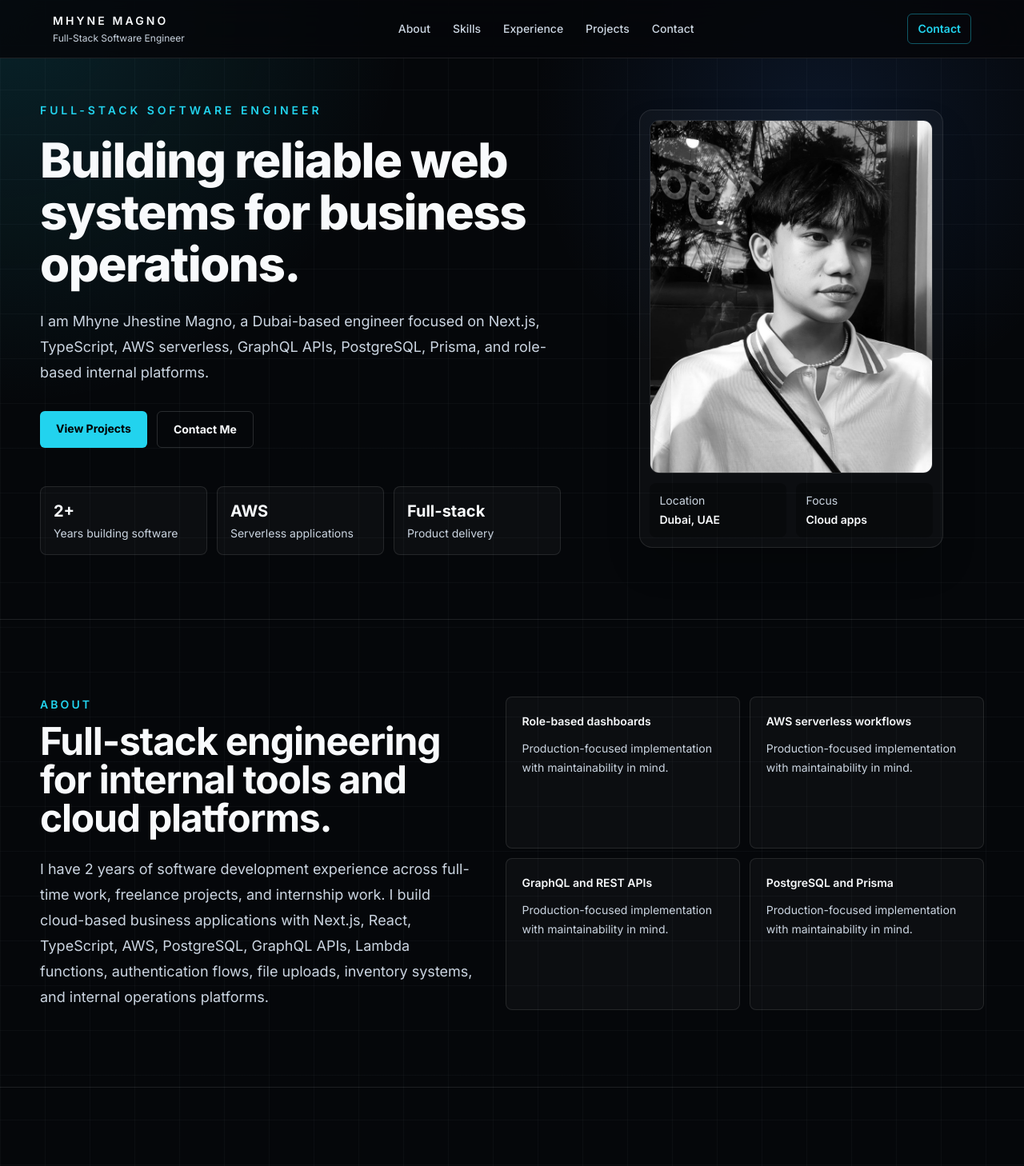
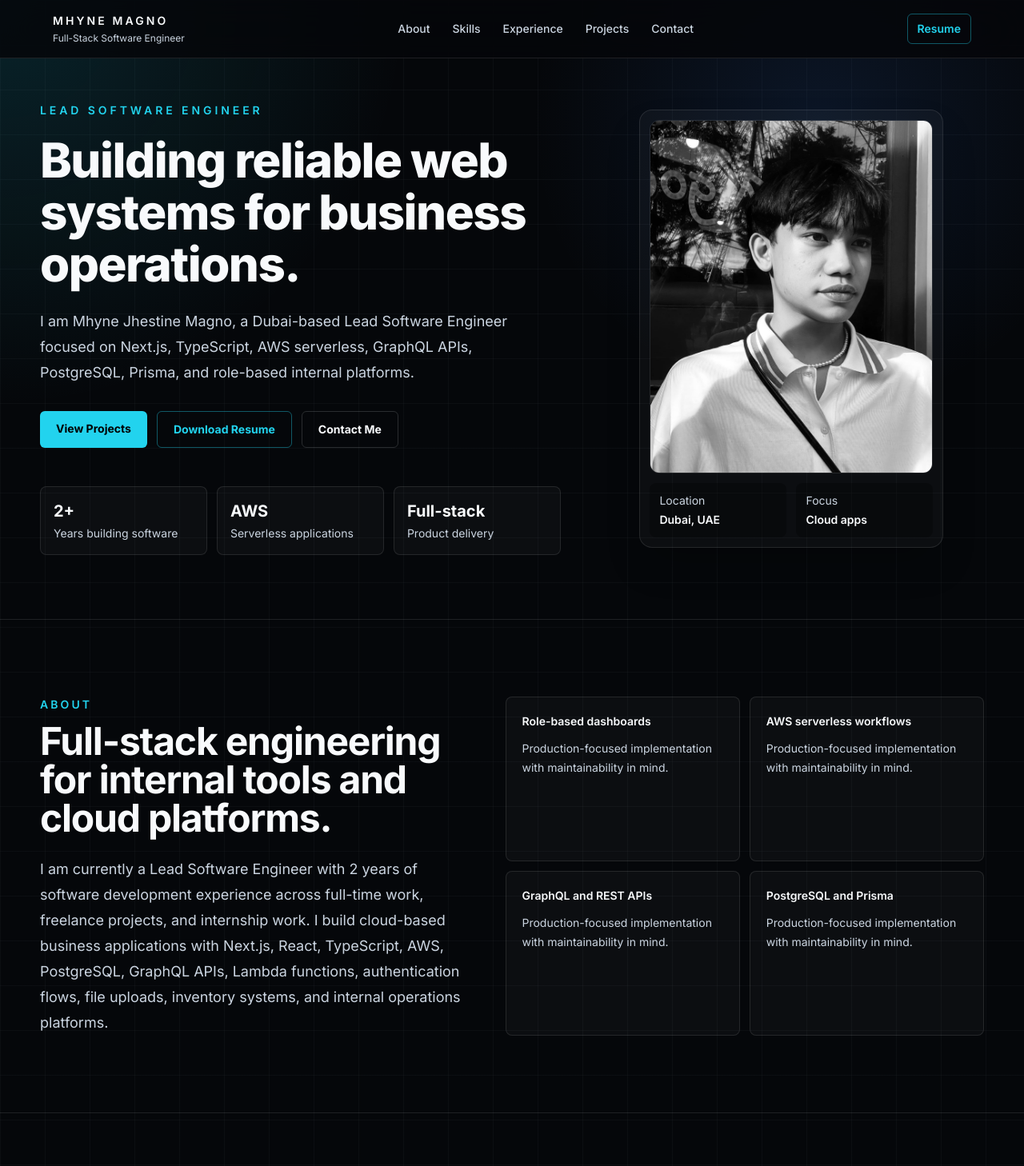
Before and after one commit to Mhyneski/LatestPortfolio, a React (Vite) app: page / in a window 1280 px wide. Shown: the top 1458 px of the page at 80% size. Built offline with nearby package versions, Linux system fonts and the light colour scheme.

Commit message:
Update resume and lead engineer experience

```diff
--- a/src/components/aboutMeSection/AboutMeText.jsx
+++ b/src/components/aboutMeSection/AboutMeText.jsx
@@ -1,5 +1,3 @@
-import React from "react";
-
 const AboutMeText = () => {
   return (
     <div>
@@ -10,11 +8,12 @@ const AboutMeText = () => {
         Full-stack engineering for internal tools and cloud platforms.
       </h2>
       <p className="mt-6 text-lg leading-8 text-lightGrey">
-        I have 2 years of software development experience across full-time
-        work, freelance projects, and internship work. I build cloud-based
-        business applications with Next.js, React, TypeScript, AWS,
-        PostgreSQL, GraphQL APIs, Lambda functions, authentication flows, file
-        uploads, inventory systems, and internal operations platforms.
+        I am currently a Lead Software Engineer with 2 years of software
+        development experience across full-time work, freelance projects, and
+        internship work. I build cloud-based business applications with
+        Next.js, React, TypeScript, AWS, PostgreSQL, GraphQL APIs, Lambda
+        functions, authentication flows, file uploads, inventory systems, and
+        internal operations platforms.
       </p>
     </div>
   );
--- a/src/components/experienceSection/AllExperience.jsx
+++ b/src/components/experienceSection/AllExperience.jsx
@@ -1,11 +1,21 @@
-import React from "react";
 import SingleExperience from "./SingleExperience";
 
 const experiences = [
   {
+    job: "Lead Software Engineer",
+    company: "O-KUN Frontier Innovations Inc.",
+    date: "April 2026 - Present",
+    responsibilities: [
+      "Lead development of business web applications using Next.js, React, TypeScript, and AWS serverless services.",
+      "Guide implementation for role-based workflows across administrators, store users, technicians, and head-office managers.",
+      "Own technical direction for GraphQL APIs, Lambda functions, PostgreSQL data models, Prisma ORM, Cognito authentication, and S3 file workflows.",
+      "Coordinate feature delivery, code quality, debugging, and production support for internal operations platforms.",
+    ],
+  },
+  {
     job: "Software Engineer",
     company: "O-KUN Frontier Innovations Inc.",
-    date: "April 2025 - Present",
+    date: "April 2025 - March 2026",
     responsibilities: [
       "Developed and maintained business web applications using Next.js, React, TypeScript, and AWS.",
       "Built responsive role-based interfaces for administrators, store users, technicians, and head-office managers.",
@@ -50,10 +60,10 @@ const experiences = [
 const AllExperience = () => {
   return (
     <div className="mt-10 grid gap-4">
-      {experiences.map((experience, index) => {
+      {experiences.map((experience) => {
         return (
-          <div key={experience.company}>
-            <SingleExperience key={index} experience={experience} />
+          <div key={`${experience.company}-${experience.job}`}>
+            <SingleExperience experience={experience} />
           </div>
         );
       })}
--- a/src/components/heroSection/HeroText.jsx
+++ b/src/components/heroSection/HeroText.jsx
@@ -1,4 +1,3 @@
-import React from "react";
 import { Link } from "react-scroll";
 
 const stats = [
@@ -11,15 +10,15 @@ const HeroText = () => {
   return (
     <div className="min-w-0">
       <p className="text-sm font-semibold uppercase tracking-[0.28em] text-cyan">
-        Full-Stack Software Engineer
+        Lead Software Engineer
       </p>
       <h1 className="mt-5 max-w-[760px] text-4xl font-extrabold leading-[1.08] tracking-tight text-white sm:text-5xl lg:text-6xl">
         Building reliable web systems for business operations.
       </h1>
       <p className="mt-6 max-w-[680px] text-lg leading-8 text-lightGrey">
-        I am Mhyne Jhestine Magno, a Dubai-based engineer focused on Next.js,
-        TypeScript, AWS serverless, GraphQL APIs, PostgreSQL, Prisma, and
-        role-based internal platforms.
+        I am Mhyne Jhestine Magno, a Dubai-based Lead Software Engineer
+        focused on Next.js, TypeScript, AWS serverless, GraphQL APIs,
+        PostgreSQL, Prisma, and role-based internal platforms.
       </p>
       <div className="mt-8 flex flex-col gap-3 sm:flex-row">
         <Link
@@ -32,6 +31,13 @@ const HeroText = () => {
         >
           View Projects
         </Link>
+        <a
+          href="/Mhyne-Jhestine-Magno-Resume.pdf"
+          download
+          className="rounded-md border border-cyan/40 px-5 py-3 text-center text-sm font-bold text-cyan transition-colors hover:bg-cyan hover:text-black"
+        >
+          Download Resume
+        </a>
         <Link
           to="contact"
           smooth={true}
--- a/src/components/navbar/NavbarBtn.jsx
+++ b/src/components/navbar/NavbarBtn.jsx
@@ -1,18 +1,12 @@
-import React from "react";
-import { Link } from "react-scroll";
-
 const NavbarBtn = () => {
   return (
-    <Link
-      to="contact"
-      smooth={true}
-      spy={true}
-      duration={500}
-      offset={-90}
-      className="cursor-pointer rounded-md border border-cyan/40 px-3 py-2 text-sm font-semibold text-cyan transition-colors hover:bg-cyan hover:text-black"
+    <a
+      href="/Mhyne-Jhestine-Magno-Resume.pdf"
+      download
+      className="rounded-md border border-cyan/40 px-3 py-2 text-sm font-semibold text-cyan transition-colors hover:bg-cyan hover:text-black"
     >
-      Contact
-    </Link>
+      Resume
+    </a>
   );
 };
 
```
Also changed, not shown: 2 other files (tests, documents, lock files or other folders).
